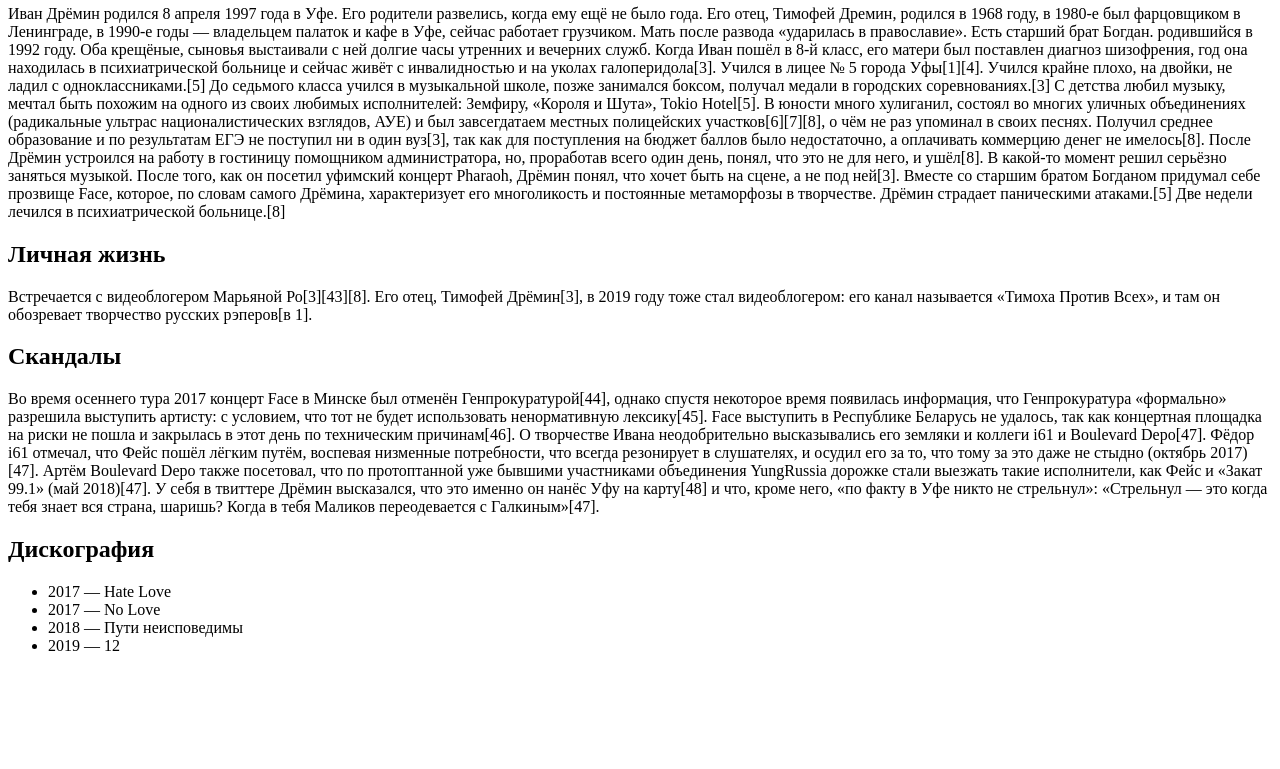
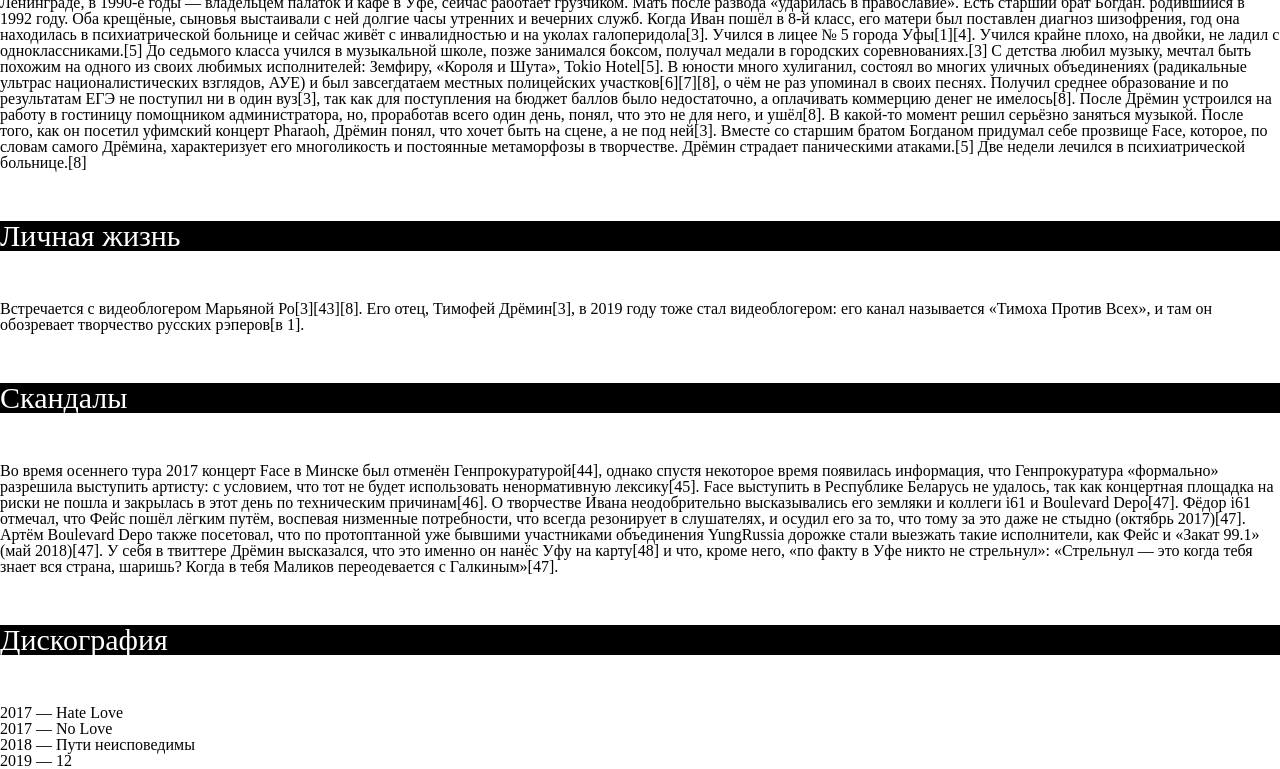
Before and after one commit to filipasegor/Boilerplate, a plain HTML site: page index.html in a window 1280 px wide. Shown: the part 643-1412 px from the top of the page. Before the commit the page ends 1314 px from the top, so only its background shows below. Drawn offline with Linux system fonts and the light colour scheme.

Commit message:
Styles added

```diff
--- /dev/null
+++ b/css/reset.css
@@ -0,0 +1,48 @@
+/* http://meyerweb.com/eric/tools/css/reset/
+   v2.0 | 20110126
+   License: none (public domain)
+*/
+
+html, body, div, span, applet, object, iframe,
+h1, h2, h3, h4, h5, h6, p, blockquote, pre,
+a, abbr, acronym, address, big, cite, code,
+del, dfn, em, img, ins, kbd, q, s, samp,
+small, strike, strong, sub, sup, tt, var,
+b, u, i, center,
+dl, dt, dd, ol, ul, li,
+fieldset, form, label, legend,
+table, caption, tbody, tfoot, thead, tr, th, td,
+article, aside, canvas, details, embed,
+figure, figcaption, footer, header, hgroup,
+menu, nav, output, ruby, section, summary,
+time, mark, audio, video {
+	margin: 0;
+	padding: 0;
+	border: 0;
+	font-size: 100%;
+	font: inherit;
+	vertical-align: baseline;
+}
+/* HTML5 display-role reset for older browsers */
+article, aside, details, figcaption, figure,
+footer, header, hgroup, menu, nav, section {
+	display: block;
+}
+body {
+	line-height: 1;
+}
+ol, ul {
+	list-style: none;
+}
+blockquote, q {
+	quotes: none;
+}
+blockquote:before, blockquote:after,
+q:before, q:after {
+	content: '';
+	content: none;
+}
+table {
+	border-collapse: collapse;
+	border-spacing: 0;
+}
--- /dev/null
+++ b/css/styles.css
@@ -0,0 +1,6 @@
+h2{
+  color: #ffffff;
+  background-color: #000000;
+  margin: 50px 0px 50px 0px;
+  font-size: 30px;
+}
--- a/index.html
+++ b/index.html
@@ -5,6 +5,8 @@
     <meta description="boilerplate code">
     <meta keywords="boilerplate, test">
     <title>Boilerplate</title>
+    <link rel="stylesheet" href="css/reset.css">
+    <link rel="stylesheet" href="css/styles.css">
   </head>
   <body>
      <h1>Face</h1>
```
